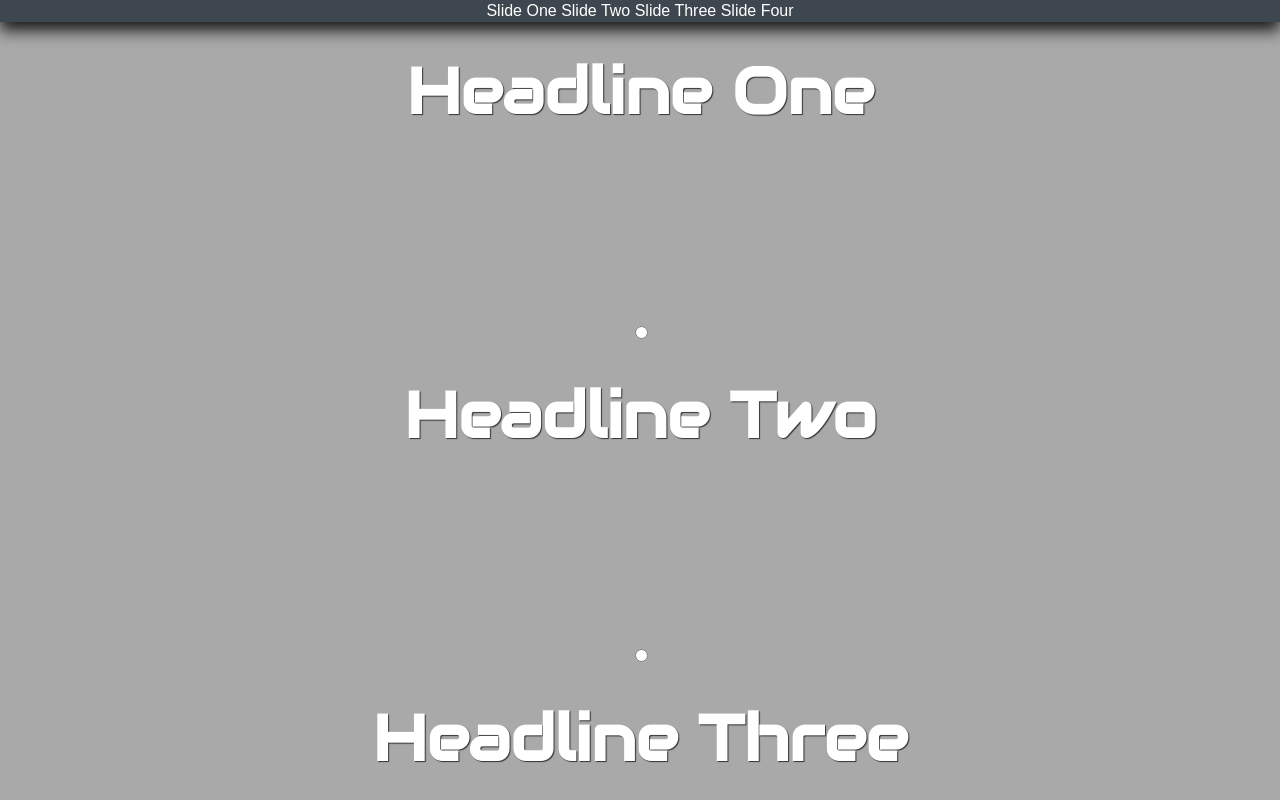
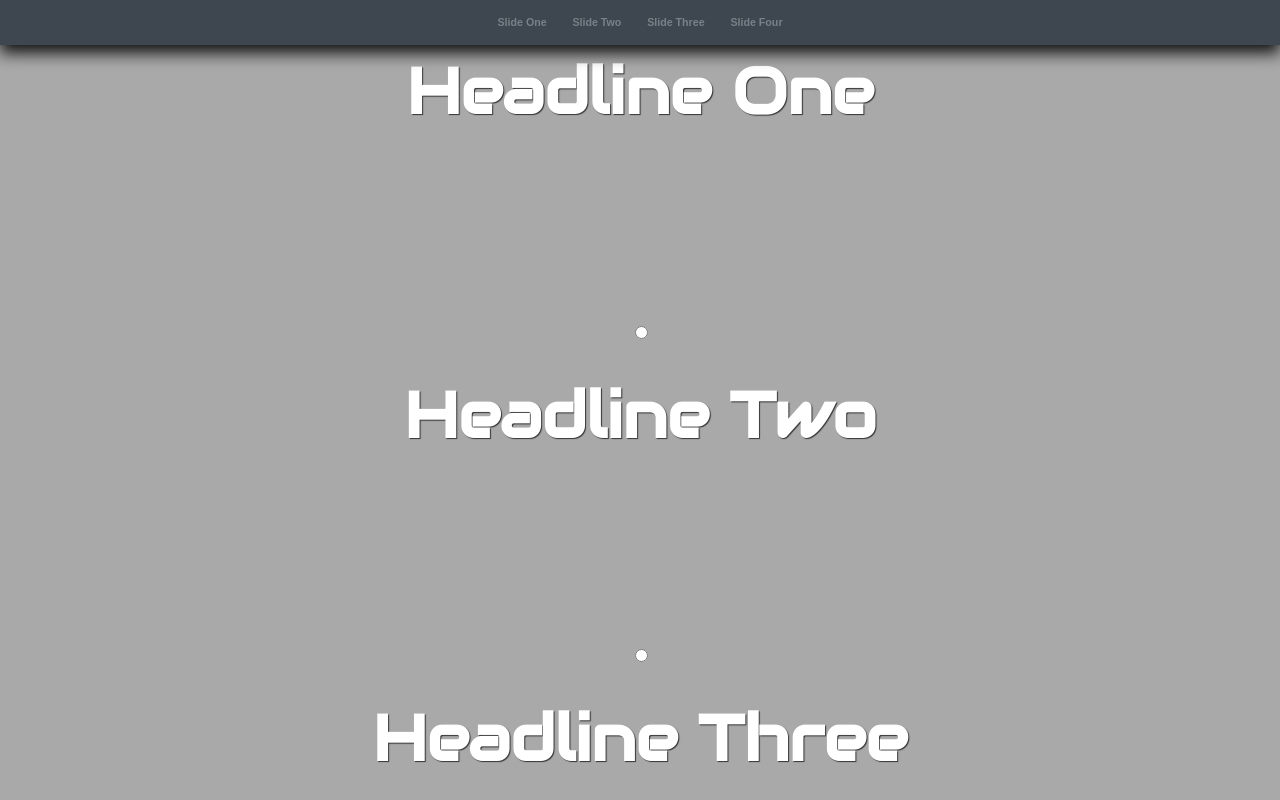
Before and after one commit to albertobebz/CSS3_Fullscreen_Slide, a plain HTML site: page index.html in a window 1280 px wide. Drawn offline with Linux system fonts and the light colour scheme.

Commit message:
added the style for the label and for the :hover state

```diff
--- a/css/slide.css
+++ b/css/slide.css
@@ -27,5 +27,15 @@ header {
 }
 
 header label {
+  color: #788188;
+  cursor: pointer;
+  display: inline-block;
+  line-height: 4.25em;
+  font-size: .667em;
+  font-weight: bold;
+  padding: 0 1em;
+}
 
+header label:hover {
+  background: #2e353b;
 }
```
